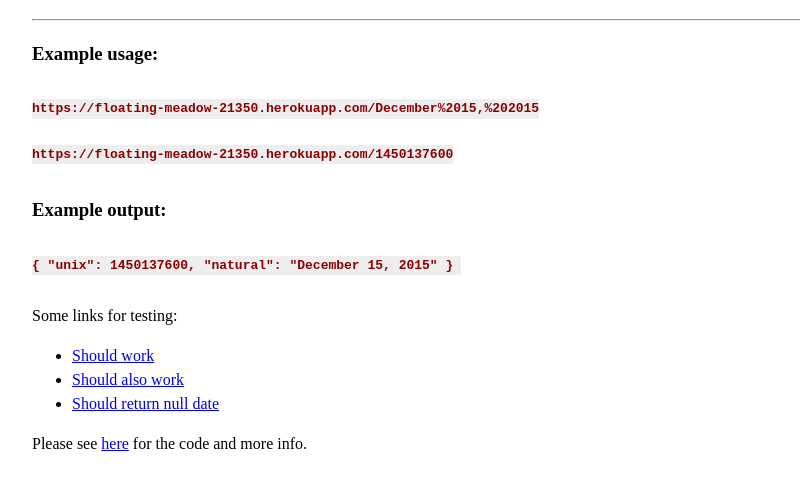
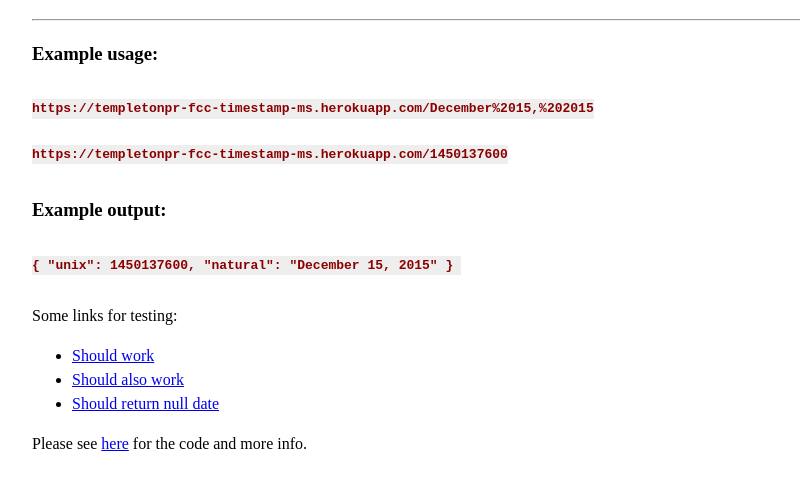
Before and after one commit to templetonpr/fcc-timestamp-microservice, a website: page public/index.html in a window 1280 px wide. Shown: the part 72-562 px from the top of the page, without its empty margins (40-840 px from the left). Drawn offline with Linux system fonts and the light colour scheme.

Commit message:
Fix link to live version

```diff
--- a/public/index.html
+++ b/public/index.html
@@ -26,9 +26,9 @@
   <h1>Timestamp Microservice</h1>
   <hr>
   <h3>Example usage:</h3>
-  <pre>https://floating-meadow-21350.herokuapp.com/December%2015,%202015</pre>
+  <pre>https://templetonpr-fcc-timestamp-ms.herokuapp.com/December%2015,%202015</pre>
   <br>
-  <pre>https://floating-meadow-21350.herokuapp.com/1450137600</pre>
+  <pre>https://templetonpr-fcc-timestamp-ms.herokuapp.com/1450137600</pre>
   <h3>Example output:</h3>
   <pre>{ "unix": 1450137600, "natural": "December 15, 2015" } </pre>
   <br>
```
Also changed, not shown: README.md.
